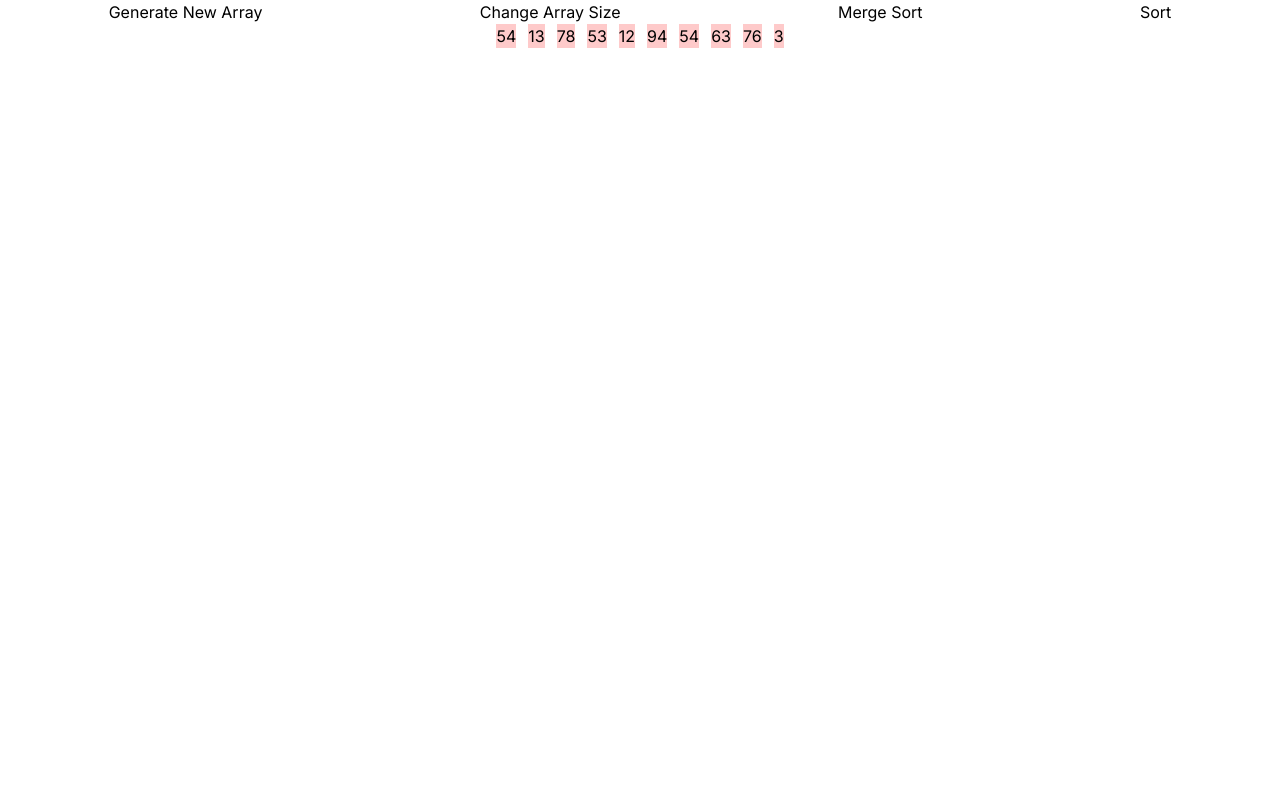
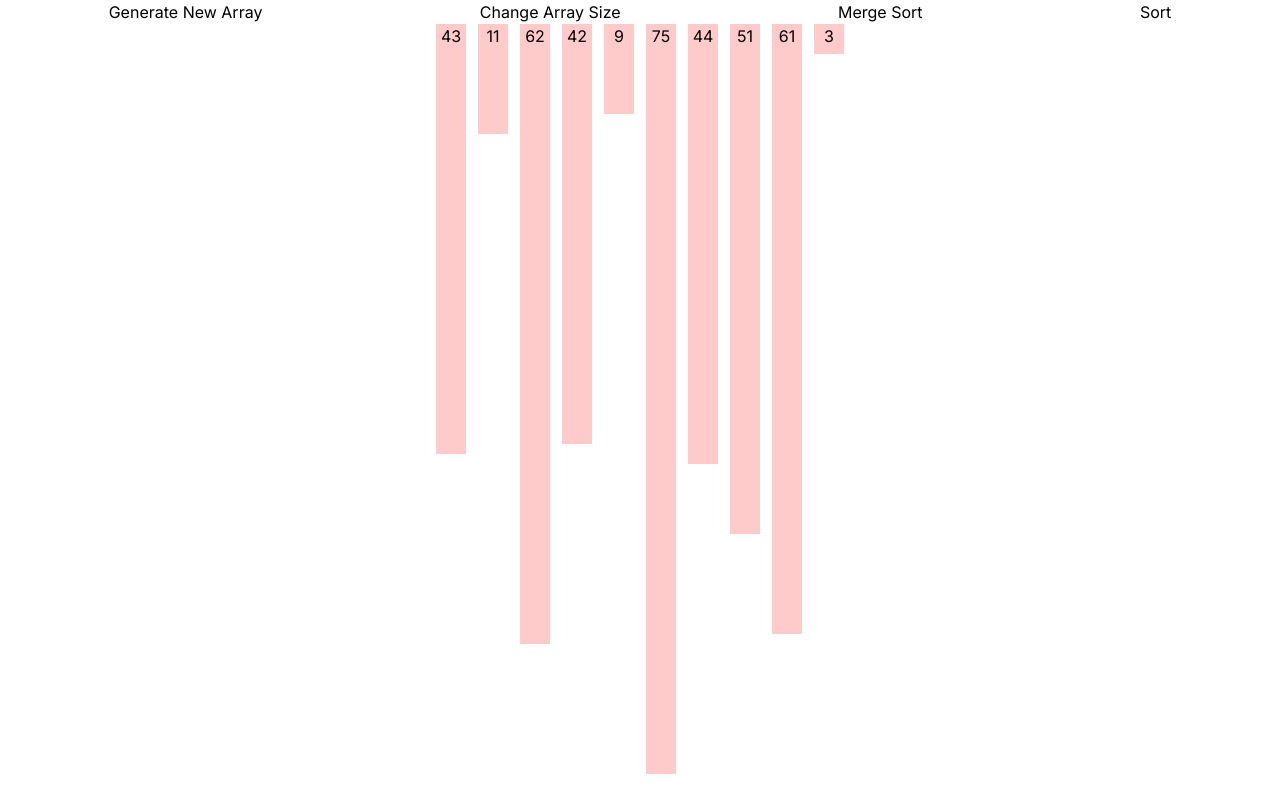
Before and after one commit to krish4693/sorting-visualizer, a Next.js app: page / in a window 1280 px wide. Built offline with nearby package versions, Linux system fonts and the light colour scheme.

Commit message:
height of each div is set

```diff
--- a/src/app/page.tsx
+++ b/src/app/page.tsx
@@ -10,7 +10,7 @@ export default function Home() {
 
   const generateRandomArray = (size: number): number[] => {
     // Generate an array of random integers between 1 and 100 (adjust as needed)
-    return Array.from({ length: size }, () => Math.floor(Math.random() * 100) + 1);
+    return Array.from({ length: size }, () => Math.floor(Math.random() * 80) + 1);
   };
 
   useEffect(() =>{
--- a/src/components/Visualizer.tsx
+++ b/src/components/Visualizer.tsx
@@ -7,13 +7,13 @@ const Visualizer: React.FC = ({array}) => {
 
   return (
     <div>
-      <ul className='flex items-center justify-center gap-3'>
+      <ul className='flex justify-center gap-3'>
         {array.map((item, index) => (
-          <li key={index} className='bg-red-200'>{item}</li>
+          <li key={index} className='bg-red-200' style={{height:`${item*10}px`,width:'30px',display:'flex',justifyContent:'center'}}>{item}</li>
         ))}
       </ul>
     </div>
   );
-};
+}
 
 export default Visualizer;
```
